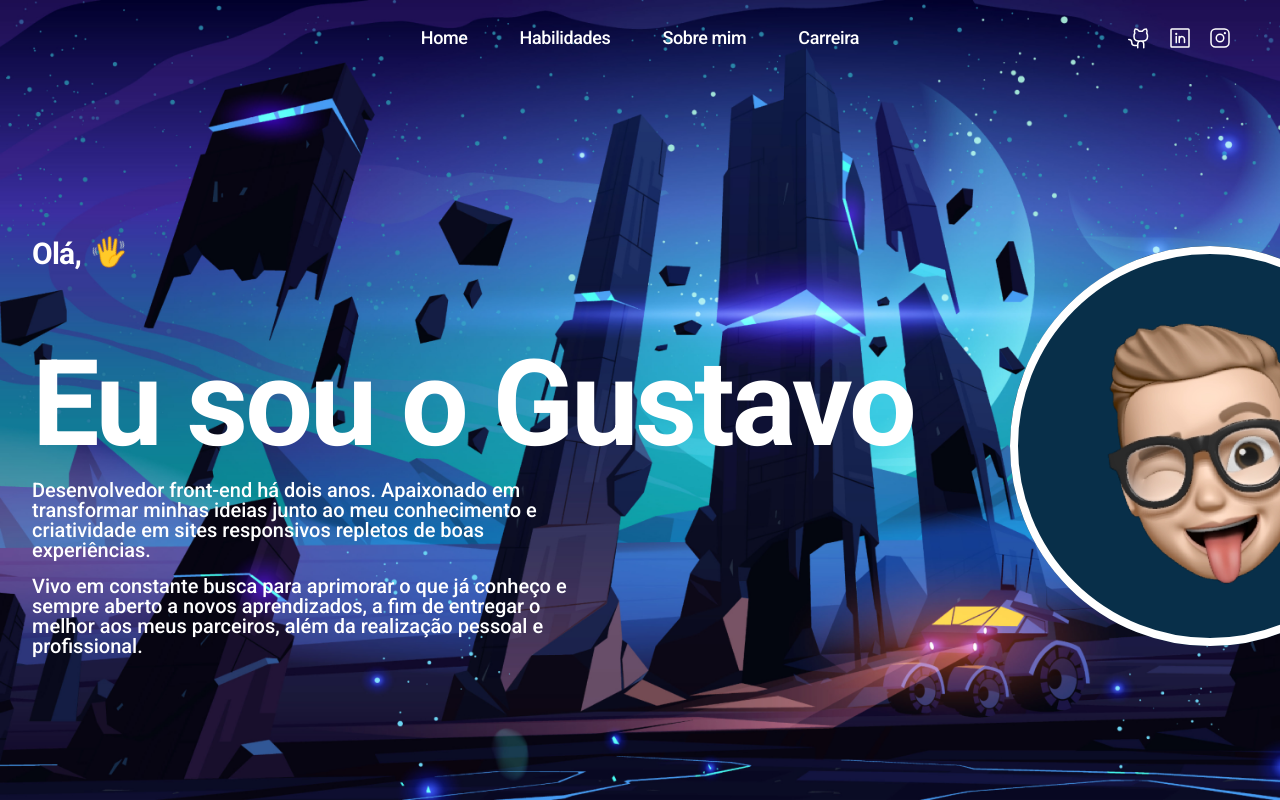
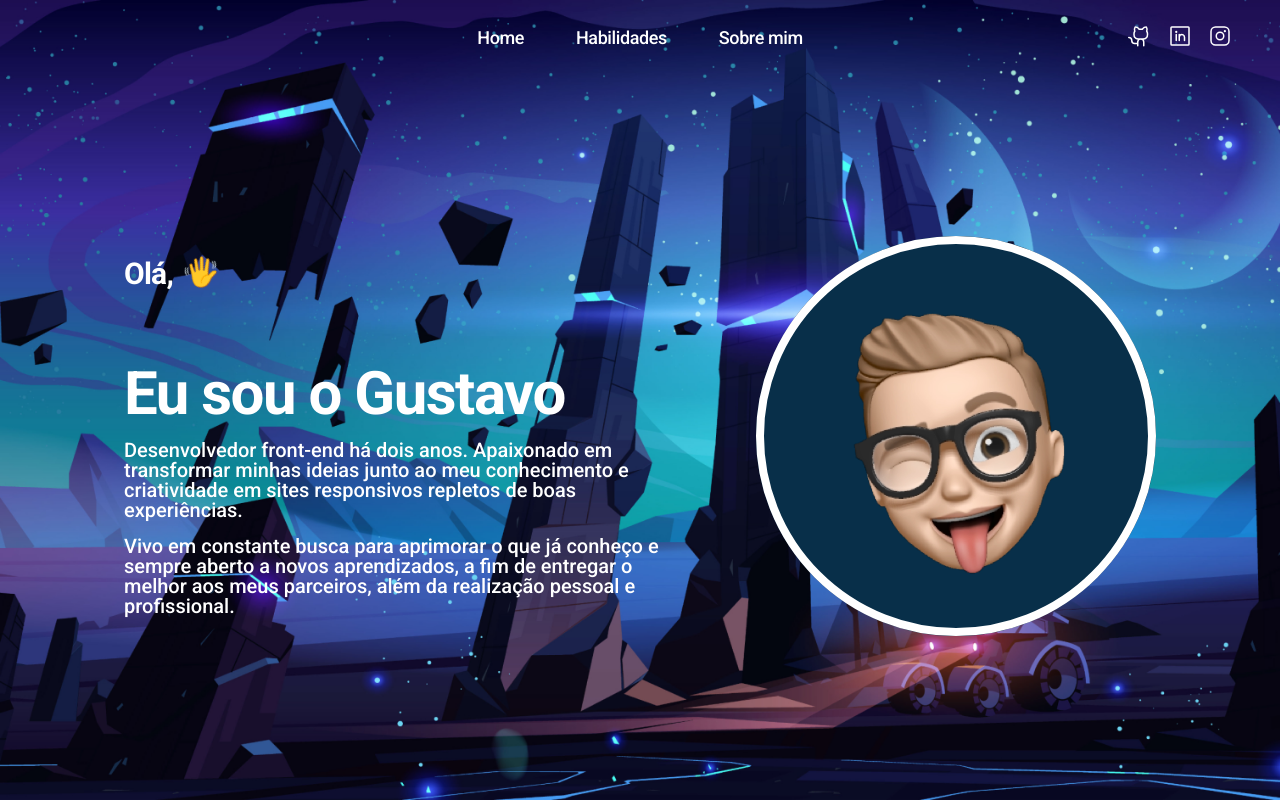
Before and after one commit to Gustavo-Murdiga88/portfolio_old, a Next.js app: page / in a window 1280 px wide. Built offline with nearby package versions, Linux system fonts and the light colour scheme.

Commit message:
feature: finished prototipo

```diff
--- a/src/app/Home/index.tsx
+++ b/src/app/Home/index.tsx
@@ -6,7 +6,7 @@ function Home() {
   return (
     <div className="h-screen w-full overflow-auto bg-page-main bg-cover bg-left-top">
       <Header />
-      <div className="mx-8 mb-24 mt-6 flex animate-greeting flex-col items-center gap-10 lg:mx-auto lg:flex-row lg:gap-24 lg:px-8 xl:mt-40 xl:w-custom">
+      <div className="mx-8 mb-24 mt-6 flex animate-greeting flex-col items-center justify-center gap-10 md:mt-40 lg:flex-row lg:gap-24 lg:px-8">
         <aside className="flex flex-col gap-4">
           <span className="flex gap-2 text-3xl font-bold tracking-tight">
             Olá,
@@ -17,7 +17,7 @@ function Home() {
               👋
             </span>
           </span>
-          <h1 className="flex-1 text-3xl font-bold leading-none tracking-tight lg:mt-8 lg:text-[3.75rem] xl:mt-14 xl:text-title">
+          <h1 className="flex-1 text-3xl font-bold leading-none tracking-tight lg:mt-8 lg:text-[3.75rem] xl:mt-14 xl:text-[3.75rem] 2xl:text-title">
             Eu sou o Gustavo
           </h1>
           <div>
@@ -36,7 +36,8 @@ function Home() {
 
         <div
           className="
-            relative flex
+            relative
+            flex
             items-center justify-center rounded-full
             bg-sky-950  before:absolute
             before:bottom-0 before:left-0
--- a/src/app/about/page.tsx
+++ b/src/app/about/page.tsx
@@ -1,5 +1,3 @@
-"use client";
-
 import { Header } from "@/components/header";
 import { Link } from "@/components/link";
 
--- a/src/components/drawer.tsx
+++ b/src/components/drawer.tsx
@@ -47,7 +47,7 @@ export function DrawerComponent({ children }: DrawerProps) {
           onClick={() => {
             handleClose();
           }}
-          className="fixed inset-0 bg-black bg-opacity-50 backdrop-blur-sm"
+          className="fixed inset-0 bg-[rgba(0,0,0,0.5)] backdrop-blur-sm"
         />
         <Drawer.Content className="fixed bottom-0 top-0 w-3/4">
           <div
--- a/src/components/header.tsx
+++ b/src/components/header.tsx
@@ -2,59 +2,16 @@
 
 import Link from "next/link";
 import { DrawerComponent } from "./drawer";
-import { useEffect, useState, useCallback } from "react";
 import { GithubLogo, InstagramLogo, LinkedinLogo } from "@phosphor-icons/react";
 
 export function Header() {
-  const [isMobile, setIsMobile] = useState(false);
-
-  const setMobile = useCallback(() => {
-    if (isMobile) {
-      setIsMobile(false);
-      return;
-    }
-    setIsMobile(true);
-  }, [isMobile]);
-
-  const { matches } = window?.matchMedia("(max-width: 639px)");
-  if (matches && !isMobile) {
-    setMobile();
-  }
-
-  const onResize = useCallback(() => {
-    const width = window.innerWidth;
-
-    const MAX_WIDTH_MOBILE = 770;
-
-    if (width < MAX_WIDTH_MOBILE && !isMobile) {
-      setMobile();
-      return;
-    }
-
-    if (isMobile && width > MAX_WIDTH_MOBILE) {
-      setMobile();
-    }
-  }, [isMobile, setMobile]);
-
-  useEffect(() => {
-    window.addEventListener("resize", onResize);
-    return () => {
-      window.removeEventListener("resize", onResize);
-    };
-  }, [onResize]);
-
   return (
-    <header
-      className={`top-0 p-6 px-8 ${
-        isMobile ? "sticky bg-black bg-opacity-10 " : ""
-      }`}
-    >
-      {isMobile ? (
-        <div className="flex items-center">
+    <header className={`p-6 px-8`}>
+      <div className="flex items-center sm:hidden">
         <DrawerComponent>
           <nav>
             <ul className="flex list-none flex-col items-start justify-center gap-5 font-medium tracking-tight">
-                <li>
+              <li className="inline">
                 <Link
                   href="/"
                   className={`relative
@@ -78,7 +35,7 @@ export function Header() {
                   Home
                 </Link>
               </li>
-                <li>
+              <li className="inline">
                 <Link
                   href="/skills"
                   className={`
@@ -103,7 +60,7 @@ export function Header() {
                   Habilidades
                 </Link>
               </li>
-                <li>
+              <li className="inline">
                 <Link
                   href="/about"
                   className={`
@@ -146,10 +103,9 @@ export function Header() {
           </Link>
         </div>
       </div>
-      ) : (
-        <nav>
-          <ul className="relative list-none md:flex md:flex-row md:items-center md:justify-center md:gap-5 md:font-medium md:tracking-tight">
-            <li>
+      <nav className="relative hidden w-full sm:block">
+        <ul className="list-none sm:flex sm:flex-row sm:items-center sm:justify-center sm:gap-5 sm:font-medium sm:tracking-tight">
+          <li className="inline">
             <Link
               href="/"
               className={`relative
@@ -173,7 +129,7 @@ export function Header() {
               Home
             </Link>
           </li>
-            <li>
+          <li className="inline">
             <Link
               href="/skills"
               className={`
@@ -198,7 +154,7 @@ export function Header() {
               Habilidades
             </Link>
           </li>
-            <li>
+          <li className="inline">
             <Link
               href="/about"
               className={`
@@ -223,36 +179,9 @@ export function Header() {
               Sobre mim
             </Link>
           </li>
-            <li>
-              <Link
-                href="#"
-                className={`relative
-              cursor-pointer
-              px-4
-              py-2
-              text-center
-              text-lg
-              before:absolute
-              before:bottom-0
-              before:left-0
-              before:h-px
-              before:w-full
-              before:origin-bottom-left
-              before:scale-x-0
-              before:bg-white
-              before:transition
-              before:duration-300
-              hover:before:scale-x-100`}
-              >
-                Carreira
-              </Link>
-            </li>
-            <li className="absolute right-4">
+          <li className="absolute right-4 top-0">
             <div className=" flex gap-4">
-                <Link
-                  target="_blank"
-                  href="https://github.com/Gustavo-Murdiga88"
-                >
+              <Link target="_blank" href="https://github.com/Gustavo-Murdiga88">
                 <GithubLogo size={24} />
               </Link>
               <Link
@@ -271,7 +200,6 @@ export function Header() {
           </li>
         </ul>
       </nav>
-      )}
     </header>
   );
 }
```
Lines whose indentation alone changed are shown as unchanged.
